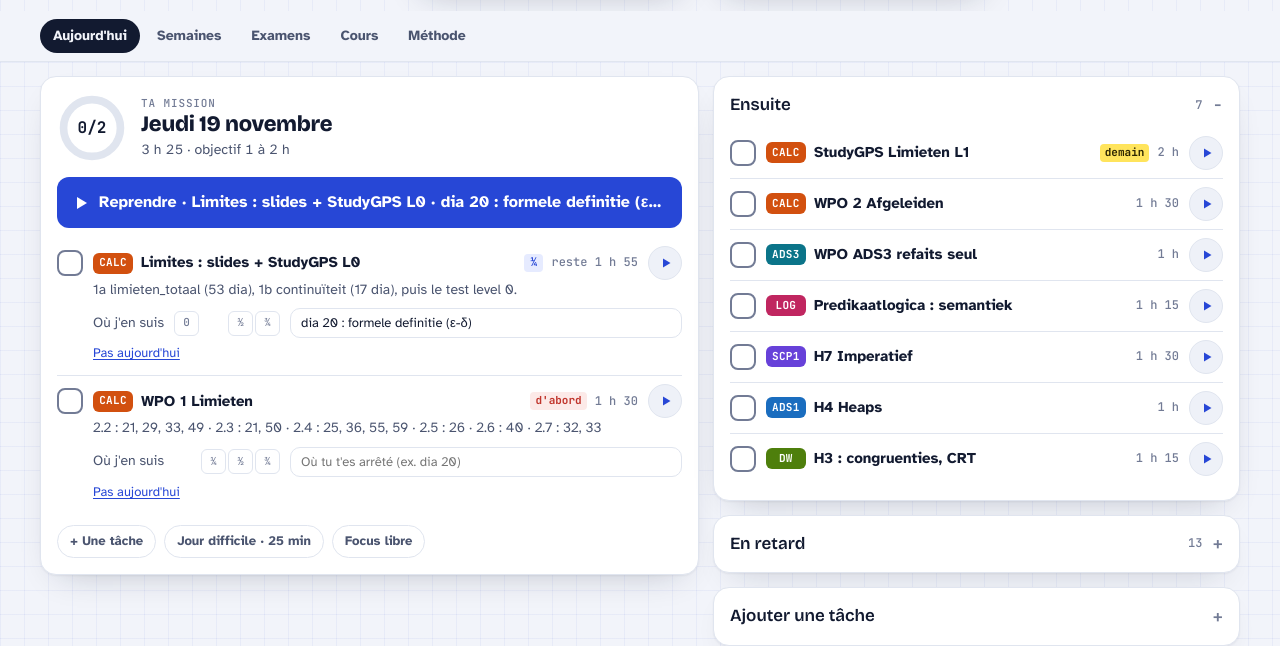
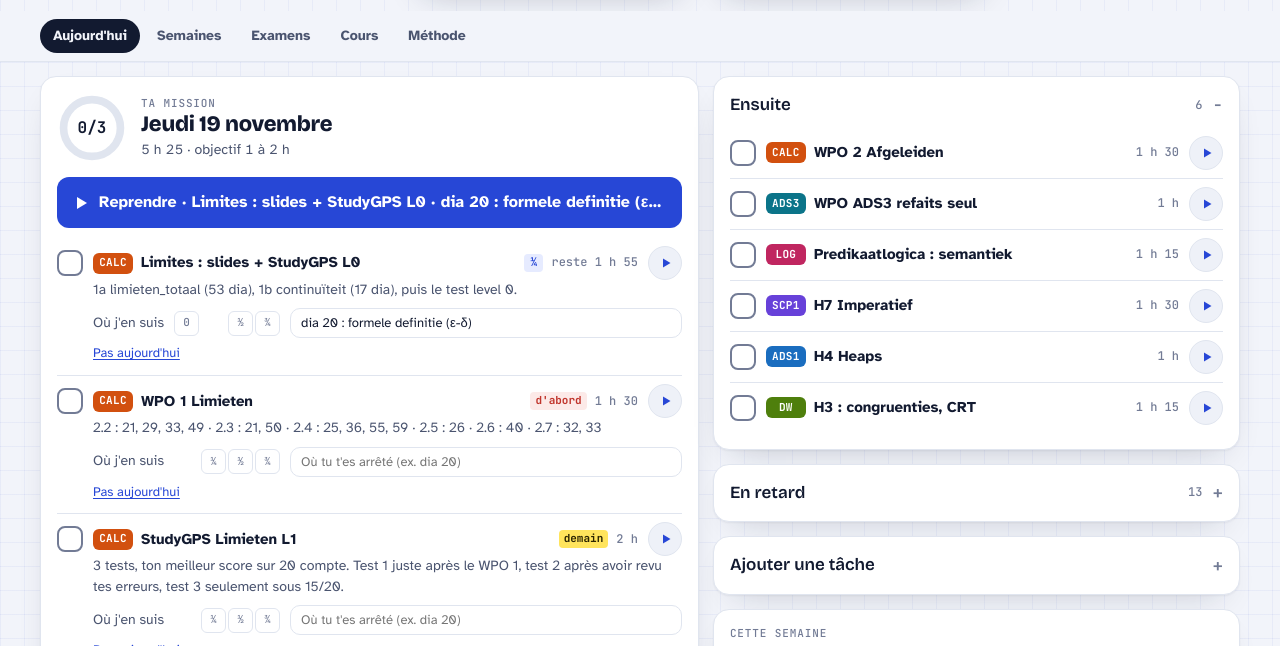
Before and after one commit to AchrafBen7/plan-sauvetage, a plain HTML site: page index.html in a window 1280 px wide. Shown: the part 154-800 px from the top of the page. Drawn offline with nearby package versions, Linux system fonts and the light colour scheme.

Commit message:
Un jour de marge avant chaque deadline ; StudyGPS L1 : test 1 après le WPO 1
Co-Authored-By: Claude Opus 5.5 <noreply@anthropic.com>

```diff
--- a/index.html
+++ b/index.html
@@ -540,7 +540,7 @@ var WEEKS = [
     { id: 'w09-5', c: 'ads1', m: 60, t: 'H4 Stacks en queues', d: 'Vectorieel, gelinkt, circulair. WPO seul.' }
   ] },
   { id: 'w10', n: 10, from: '2026-11-16', to: '2026-11-22', theme: 'StudyGPS n°1', note: 'Vendredi 20/11 férié VUB, mais deadline StudyGPS à 17 h.', tasks: [
-    { id: 'w10-1', c: 'calc', m: 120, dl: 'gps1', pre: 'w09-1', t: 'StudyGPS Limieten L1', d: '3 tests possibles, ton meilleur résultat compte. Un premier juste après les slides, un autre après le WPO 1.' },
+    { id: 'w10-1', c: 'calc', m: 120, dl: 'gps1', pre: 'w09-1', t: 'StudyGPS Limieten L1', d: '3 tests, ton meilleur score sur 20 compte. Test 1 juste après le WPO 1, test 2 après avoir revu tes erreurs, test 3 seulement sous 15/20.' },
     { id: 'w10-2', c: 'calc', m: 90, t: 'WPO 2 Afgeleiden', d: '3.3 : 13 · 3.5 : 70, 84, 93 · 3.6 : 19, 30, 37, 45, 55, 63 · 3.7 : 2, 12, 29' },
     { id: 'w10-4', c: 'ads3', m: 60, t: 'WPO ADS3 refaits seul', d: 'Disk/block, encoding, file-system.' },
     { id: 'w10-6', c: 'log', m: 75, t: 'Predikaatlogica : semantiek', d: 'Oefeningen §2 : 1 à 5.' },
@@ -827,12 +827,12 @@ function planForDay(ymd, st, opts) {
       var p = items.filter(function (x) { return x.id === it.pre; })[0];
       if (p && !p.done && p.score > it.score) { p.score = it.score - 1e-7; p.prereq = true; p.hard = p.hard || it.hard; }
     });
-    /* spread an urgent chain over the days left: the test on its last day, each step before it one day earlier.
+    /* spread an urgent chain over the days left, keeping a spare day before the deadline
+       (business can take a whole day): the test the day before, each step before it one day earlier.
        Only the steps due today (or already late) go past the daily budget. */
     items.forEach(function (it) {
       if (!it.due || it.done || !it.hard) return;
-      var lastDay = ymdOf(it.due);
-      if (it.due.getHours() < 12) lastDay = addDays(lastDay, -1);
+      var lastDay = addDays(ymdOf(it.due), it.due.getHours() < 12 ? -2 : -1);
       var cur = it, depth = 0;
       while (cur && depth < 6) {
         cur.hard = addDays(lastDay, -depth) <= ymd;
```
